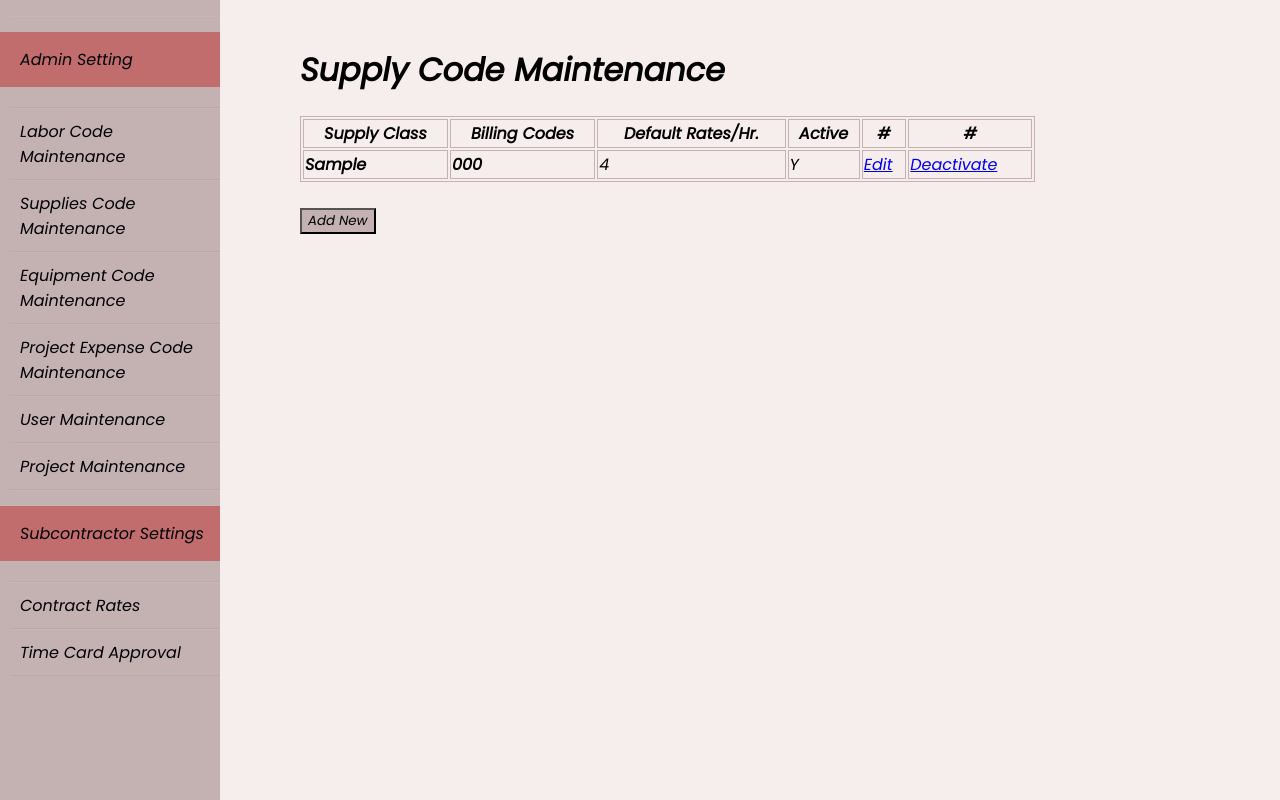
After one commit to jiancuiau/group_b_project, a Django app: page /Main_app/supply_code/ in a window 1280 px wide. The commit adds this page. Run offline with Django 4.2, Linux system fonts and the light colour scheme; tables that the repository leaves empty hold one stand-in row (values such as "Sample post").

Commit message:
add supply code

```diff
--- a/Main_app/models.py
+++ b/Main_app/models.py
@@ -7,7 +7,7 @@ class LaborClass(models.Model):
                      ('N', 'Inactive'),
                      ]
 
-    labor_class = models.CharField(max_length=100, primary_key = True)
+    labor_class = models.CharField(max_length=100, primary_key=True)
     billing_code = models.CharField(max_length=20)
     rates = models.PositiveIntegerField(blank=True)
     active = models.CharField(max_length=1, choices=ACTIVE_STATUS, default='Y')
@@ -16,3 +16,19 @@ class LaborClass(models.Model):
 
     class Meta:
         db_table = "LaborCode"
+
+
+class SupplyClass(models.Model):
+    ACTIVE_STATUS = [('Y', 'Active'),
+                     ('N', 'Inactive'),
+                     ]
+
+    supply_class = models.CharField(max_length=100, primary_key=True)
+    billing_code = models.CharField(max_length=20)
+    rates = models.PositiveIntegerField(blank=True)
+    active = models.CharField(max_length=1, choices=ACTIVE_STATUS, default='Y')
+
+    objects = models.Manager()
+
+    class Meta:
+        db_table = "SupplyCode"
--- a/Main_app/templates/Main_app/base.html
+++ b/Main_app/templates/Main_app/base.html
@@ -108,7 +108,7 @@
     <ul>
       <li><a class="mainmenu" href="{% url 'index' %}">Admin Setting</a></li>
       <li><a href="{% url 'show_labor_code' %}">Labor Code Maintenance</a></li>
-      <li><a href="#">Supplies Code Maintenance</a></li>
+      <li><a href="{% url 'show_supply_code' %}">Supplies Code Maintenance</a></li>
       <li><a href="#">Equipment Code Maintenance</a></li>
       <li><a href="#">Project Expense Code Maintenance</a></li>
       <li><a href="#">User Maintenance</a></li>
--- /dev/null
+++ b/Main_app/templates/Main_app/show_supplycode.html
@@ -0,0 +1,72 @@
+{% extends "Main_app/base.html" %}
+{% load static %}
+
+
+{% block mycss %}
+    <style>
+        form{
+            padding-top: 0px
+        }
+        table{
+            width: 75%;
+        }
+        table, th,td {
+            border: 1px solid;
+            border-color: #c4b2b2;;
+        }
+        tr:hover {
+            background-color: #c16d6d;
+        }
+
+        button {
+            background-color:#c4b2b2;
+        }
+
+
+    </style>
+
+
+{% endblock %}
+
+
+{% block content %}
+
+<h1>
+    Supply Code Maintenance
+</h1>
+<form method="post">
+{% csrf_token %}
+
+
+<div class="row">
+    <div class="col-md-4">
+        <table class="table table-striped table-hover">
+        <thead class="thead">
+            <th>Supply Class</th>
+            <th>Billing Codes</th>
+            <th>Default Rates/Hr.</th>
+            <th>Active </th>
+            <th># </th>
+            <th># </th>
+        </thead>
+
+        {% for s in supply %}
+        <tbody>
+            <td><strong>{{ s.supply_class }} </strong></td>
+            <td><strong>{{ s.billing_code}}</strong></td>
+            <td>{{ s.rates}} </td>
+            <td>{{ s.active}} </td>
+            <td><a href="#" class="btn btn-primary">Edit</a> </td>
+            <td><a href="#" class="btn btn-primary">Deactivate</a> </td>
+        </tbody>
+
+        {% endfor %}
+
+        </table>
+    </div>
+</div>
+
+</form>
+<br>
+<a href="{% url 'add_new_supply' %}"><button onclick="" type="button">Add New</button></a>
+{% endblock %}
--- a/Main_app/urls.py
+++ b/Main_app/urls.py
@@ -6,10 +6,13 @@ from.import views
 
 urlpatterns = [
     path('', views.index, name='index'),
-    path('supplies_code/',views.index, name='supplies_code'),
+    # path('supplies_code/',views.index, name='supplies_code'),
     path("labor_code/", views.showLaborCode, name="show_labor_code"),
     path("new_labor/", views.AddNewLaborUsingModelForm.as_view(), name="add_new_labor"),
     path("labor_code/update_labor/<str:labor_class>", views.update_labor, name="update_labor"),
-    path("labor_code/update_labor/updaterecord/<str:labor_class>", views.updaterecord, name= 'updaterecord' )
+    path("labor_code/update_labor/updaterecord/<str:labor_class>", views.updaterecord, name='updaterecord' ),
     # path('update_labor/',views.update_labor, name='update_labor'),
+
+    path("supply_code/", views.showSupplyCode, name="show_supply_code"),
+    path("new_supply/", views.AddNewSupplyUsingModelForm.as_view(), name="add_new_supply"),
 ]
--- a/Main_app/views.py
+++ b/Main_app/views.py
@@ -7,16 +7,12 @@ from django.urls import reverse
 from django.views import View
 from django.template import loader
 
-from .models import LaborClass
-from .forms import NewLaborFormUsingModelForm
+from .models import LaborClass, SupplyClass
+from .forms import NewLaborFormUsingModelForm, NewSupplyFormUsingModelForm
 
 # Create your views here.
-
 def index(request):
     return render(request,"Main_app/index.html")
-
-def supplies_code(request):
-    return render(request,"Main_app/supplies_code.html")
 
 
 def showLaborCode(request):
@@ -68,3 +64,30 @@ def updaterecord(request, labor_class):
     labor.save()
 
     return redirect("../../")
+
+
+def showSupplyCode(request):
+    if request.method == "GET":
+        supply = SupplyClass.objects.all()
+        #return a response to your template and add query_results to the context
+        context = {
+            "supply": supply
+        }
+        return render(request, 'Main_app/show_supplycode.html', context)
+
+
+class AddNewSupplyUsingModelForm(View):
+    form_class = NewSupplyFormUsingModelForm
+    template_name = 'Main_app/new_supply_with_model_form.html'
+
+    def get(self, request, *args, **kwargs):
+        form = NewSupplyFormUsingModelForm()
+        return render(request, self.template_name, {'form': form})
+
+    def post(self, request, *args, **kwargs):
+        form = self.form_class(request.POST)
+        if form.is_valid():
+            form.save()
+            # return HttpResponseRedirect(reverse("showLaborCode"))
+            return redirect("../supply_code/")
+        return render(request, self.template_name, {'form': form})
--- a/group_b_project/settings.py
+++ b/group_b_project/settings.py
@@ -80,9 +80,9 @@ WSGI_APPLICATION = 'group_b_project.wsgi.application'
 DATABASES = {
     'default': {
         'ENGINE': 'django.db.backends.mysql',
-        'NAME': 'groupb_project',
+        'NAME': 'newproject',
         'USER': 'root',
-        'PASSWORD': 'MS_A900135mmjon85514',
+        'PASSWORD': '1234',
         'HOST': '127.0.0.1',
         'PORT': '3306',
     }
```
Also changed, not shown: Main_app/forms.py (+10 -1 lines), Main_app/templates/Main_app/navigation_bar.html (deleted, +0 -35 lines), Main_app/templates/Main_app/new_supply_with_model_form.html (added, +18 -0 lines), Main_app/migrations/0002_supplyclass.py (added).
